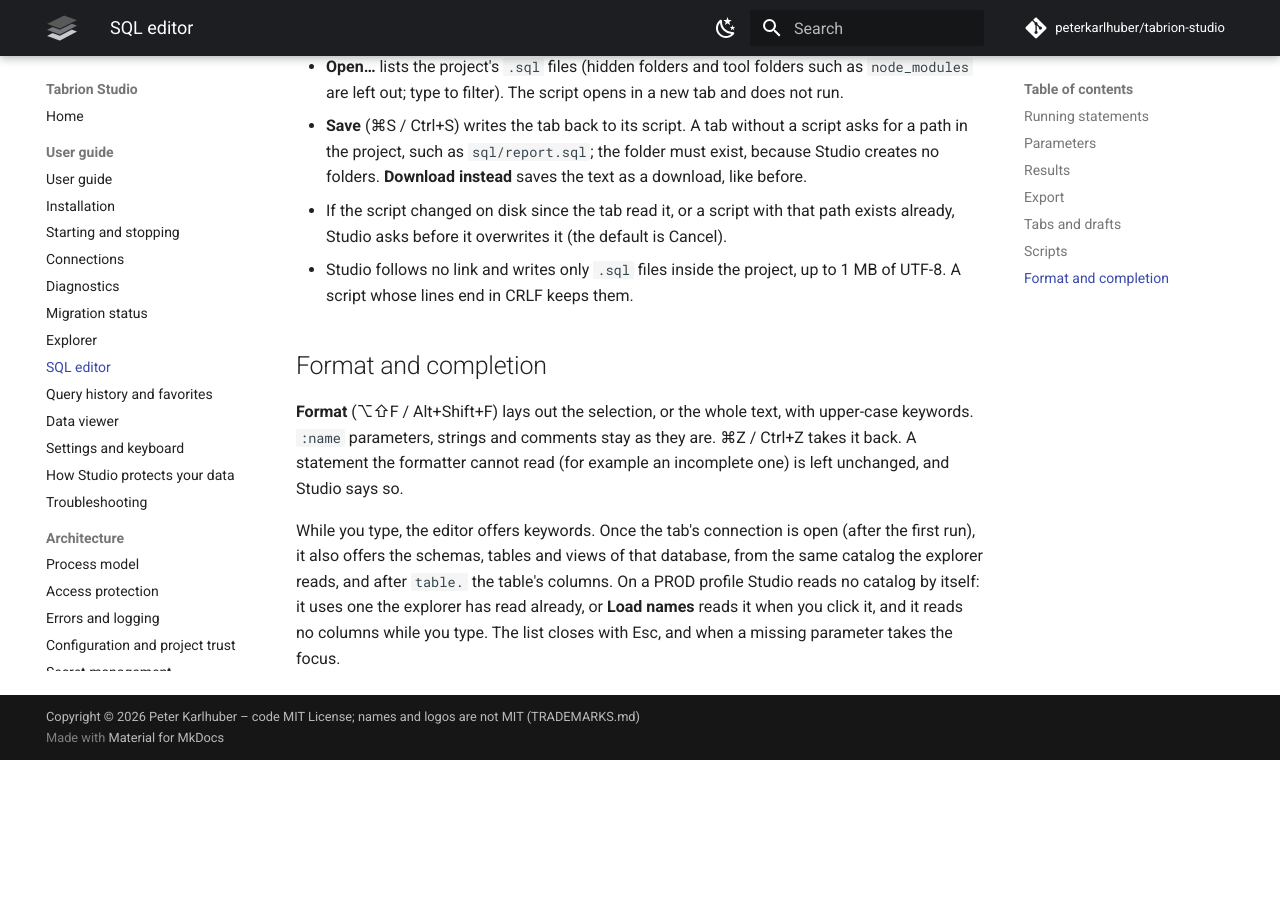
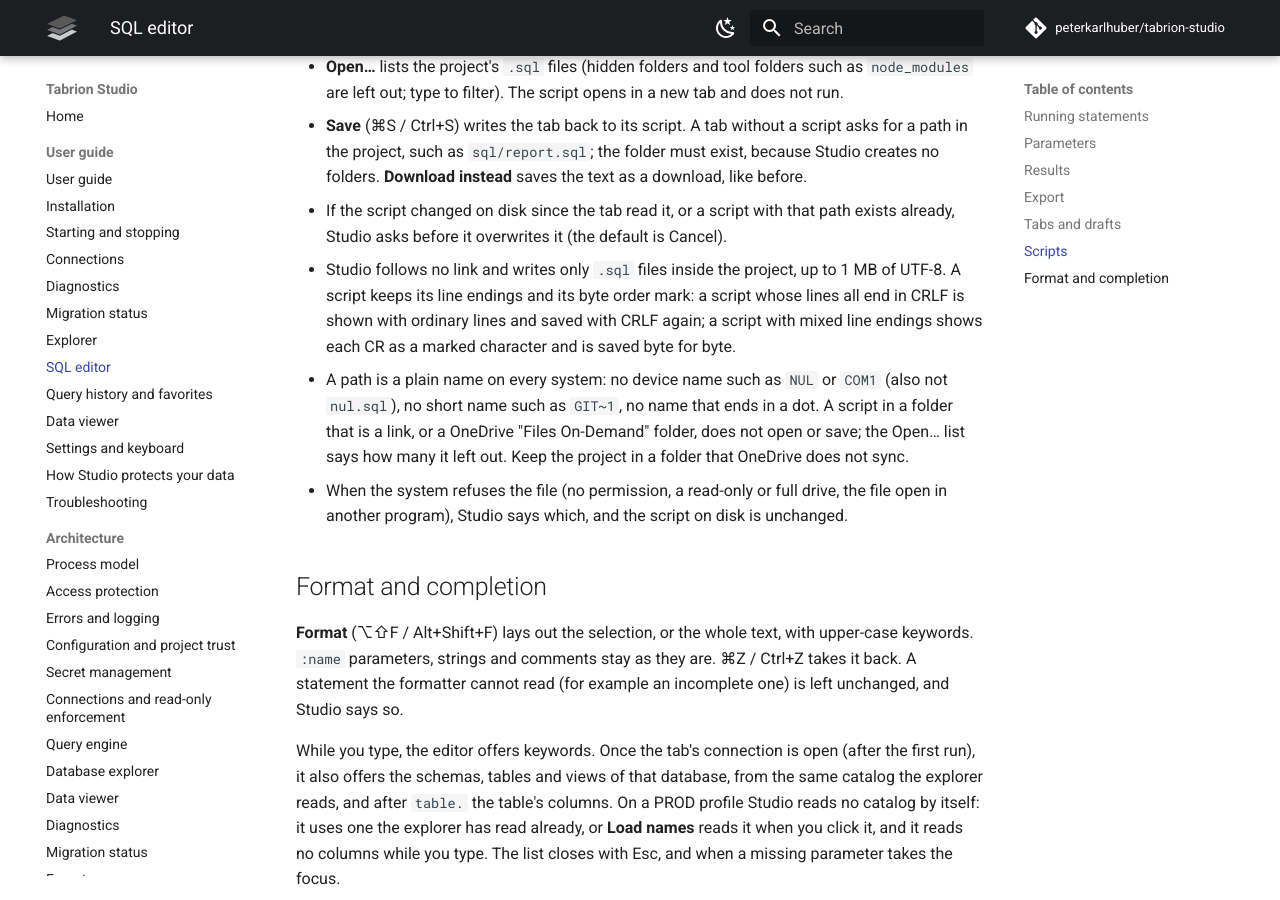
Before and after one commit to peterkarlhuber/tabrion-studio, an MkDocs documentation site: the page built from docs/guide/sql-editor.md, in a window 1280 px wide and 900 px high, scrolled down 2732 px. Built offline with MkDocs 1.6.1 and Material for MkDocs 9.7.7, drawn with Linux system fonts in a browser that asks for light colours; comment, search, counter and statistics services are not loaded; before the commit the page ends 3492 px from its top, so only the background shows below that.

Commit message:
STU-020 page docs: line endings, path rules and file-system problems in the guide; changelog and TODO
Co-Authored-By: Claude Opus 5.5 <noreply@anthropic.com>
Claude-Session: https://claude.ai/code/session_011tY7TC7Nu5VGro3DJGJcv8

```diff
--- a/docs/guide/sql-editor.md
+++ b/docs/guide/sql-editor.md
@@ -96,8 +96,15 @@ Studio opens and saves `.sql` scripts in the project folder (the folder you star
   text as a download, like before.
 - If the script changed on disk since the tab read it, or a script with that path exists already, Studio asks
   before it overwrites it (the default is Cancel).
-- Studio follows no link and writes only `.sql` files inside the project, up to 1 MB of UTF-8. A script whose lines
-  end in CRLF keeps them.
+- Studio follows no link and writes only `.sql` files inside the project, up to 1 MB of UTF-8. A script keeps its line
+  endings and its byte order mark: a script whose lines all end in CRLF is shown with ordinary lines and saved with
+  CRLF again; a script with mixed line endings shows each CR as a marked character and is saved byte for byte.
+- A path is a plain name on every system: no device name such as `NUL` or `COM1` (also not `nul.sql`), no short name
+  such as `GIT~1`, no name that ends in a dot. A script in a folder that is a link, or a OneDrive "Files On-Demand"
+  folder, does not open or save; the Open… list says how many it left out. Keep the project in a folder that
+  OneDrive does not sync.
+- When the system refuses the file (no permission, a read-only or full drive, the file open in another program),
+  Studio says which, and the script on disk is unchanged.
 
 ## Format and completion
 
```
Also changed, not shown: CHANGELOG.md (+5 -0 lines), docs/architecture/history-and-scripts.md (+4 -1 lines).
